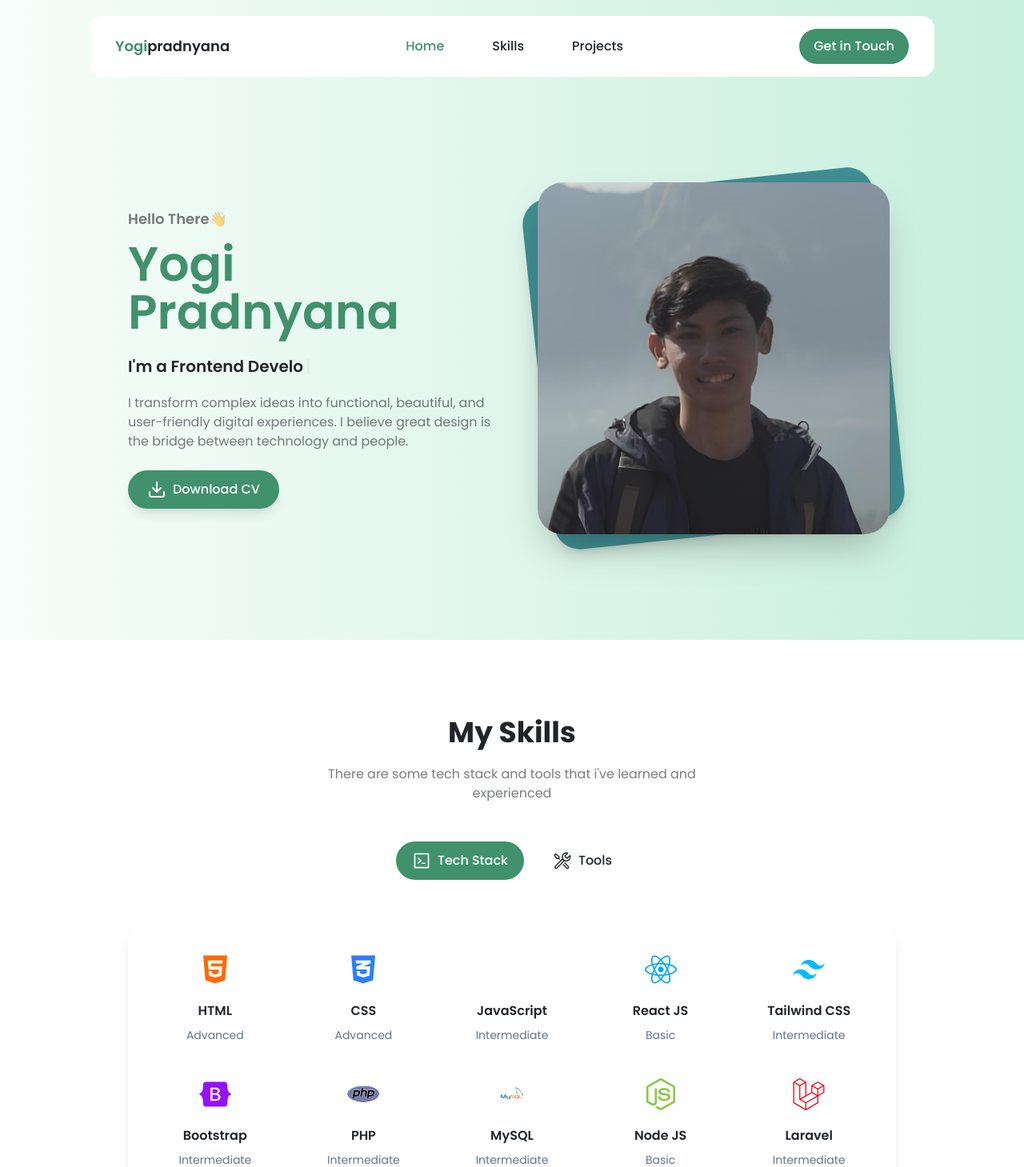
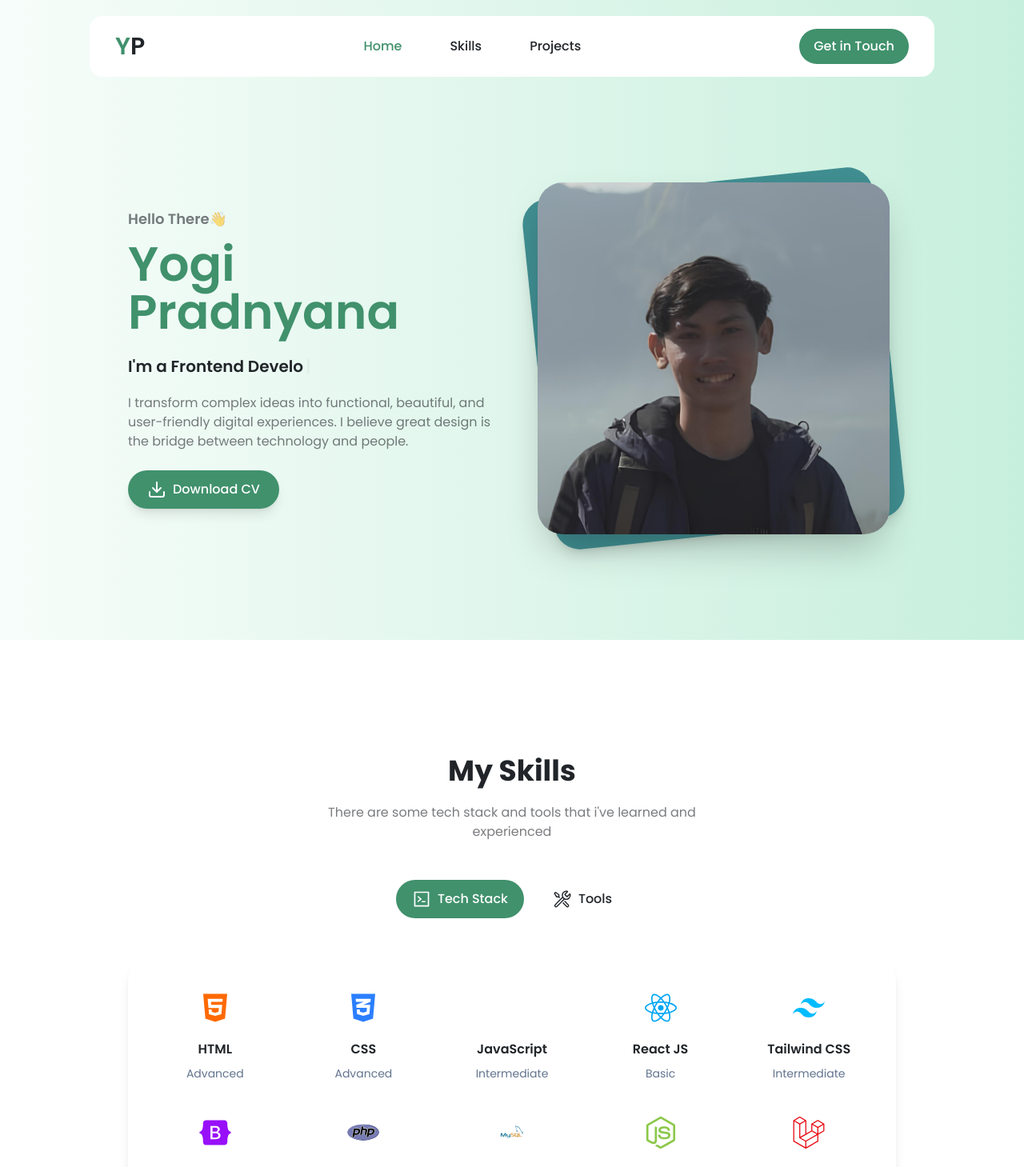
Before and after one commit to YogiPradnyana/personal-portfolio, a React (Vite) app: page / in a window 1280 px wide. Shown: the top 1459 px of the page at 80% size. Built offline with nearby package versions, Linux system fonts and the light colour scheme.

Commit message:
edit: padding antar section dan ganti logo jadi YP

```diff
--- a/index.html
+++ b/index.html
@@ -4,7 +4,7 @@
     <meta charset="UTF-8" />
     <link rel="icon" type="image/svg+xml" href="/vite.svg" />
     <meta name="viewport" content="width=device-width, initial-scale=1.0" />
-    <title>Yogi Pradnyana Portfolio</title>
+    <title>Yogi Pradnyana - Portfolio</title>
   </head>
   <body>
     <div id="root"></div>
--- a/src/components/Contact.jsx
+++ b/src/components/Contact.jsx
@@ -49,7 +49,7 @@ const Contact = () => {
   return (
     <section
       id="contact"
-      className="py-24 px-8 sm:px-10 lg:px-32 xl:px-40 bg-white scroll-mt-12"
+      className="pt-12 md:pt-24 pb-12 px-8 sm:px-10 lg:px-32 xl:px-40 bg-white scroll-mt-12"
     >
       <div className="flex flex-col md:flex-row gap-10 md:gap-8">
         <div className="flex flex-col">
--- a/src/components/Navbar.jsx
+++ b/src/components/Navbar.jsx
@@ -72,8 +72,11 @@ const Navbar = () => {
         >
           {/* Bagian Kiri: Logo / Nama */}
           <div className="flex-shrink-0">
-            <a href="#home" className="text-lg font-semibold transition-colors">
-              <span className="text-pr">Yogi</span>pradnyana
+            <a
+              href="#home"
+              className="text-2xl sm:text-3xl font-semibold transition-colors"
+            >
+              <span className="text-pr">Y</span>P
             </a>
           </div>
 
--- a/src/components/Projects.jsx
+++ b/src/components/Projects.jsx
@@ -77,7 +77,7 @@ const Projects = () => {
   return (
     <section
       id="projects"
-      className="py-24 px-8 sm:px-10 lg:px-32 xl:px-40 scroll-mt-12 bg-white"
+      className="pt-12 md:pt-24 pb-12 px-8 sm:px-10 lg:px-32 xl:px-40 scroll-mt-12 bg-white"
     >
       <div className="container mx-auto px-4">
         {/* Judul Section */}
--- a/src/components/Skills.jsx
+++ b/src/components/Skills.jsx
@@ -125,7 +125,7 @@ const Skills = () => {
   const skillsToDisplay = activeTab === "tech" ? techSkills : toolSkills;
 
   return (
-    <section id="skills" className="py-24 scroll-mt-12">
+    <section id="skills" className="pt-24 md:pt-36 pb-12 scroll-mt-12">
       <div className="px-8 sm:px-10 lg:px-32 xl:px-40">
         {/* Judul Section */}
         <h2 className="text-4xl font-bold text-center mb-4">My Skills</h2>
```
